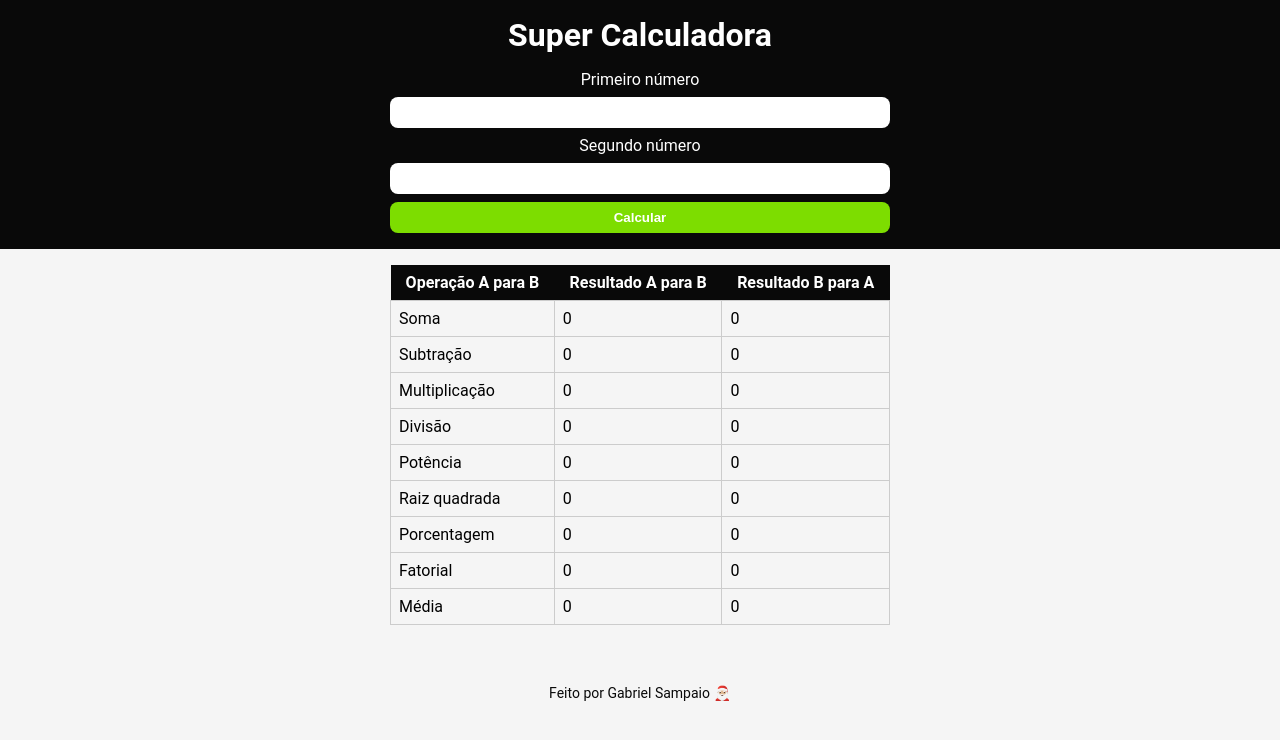
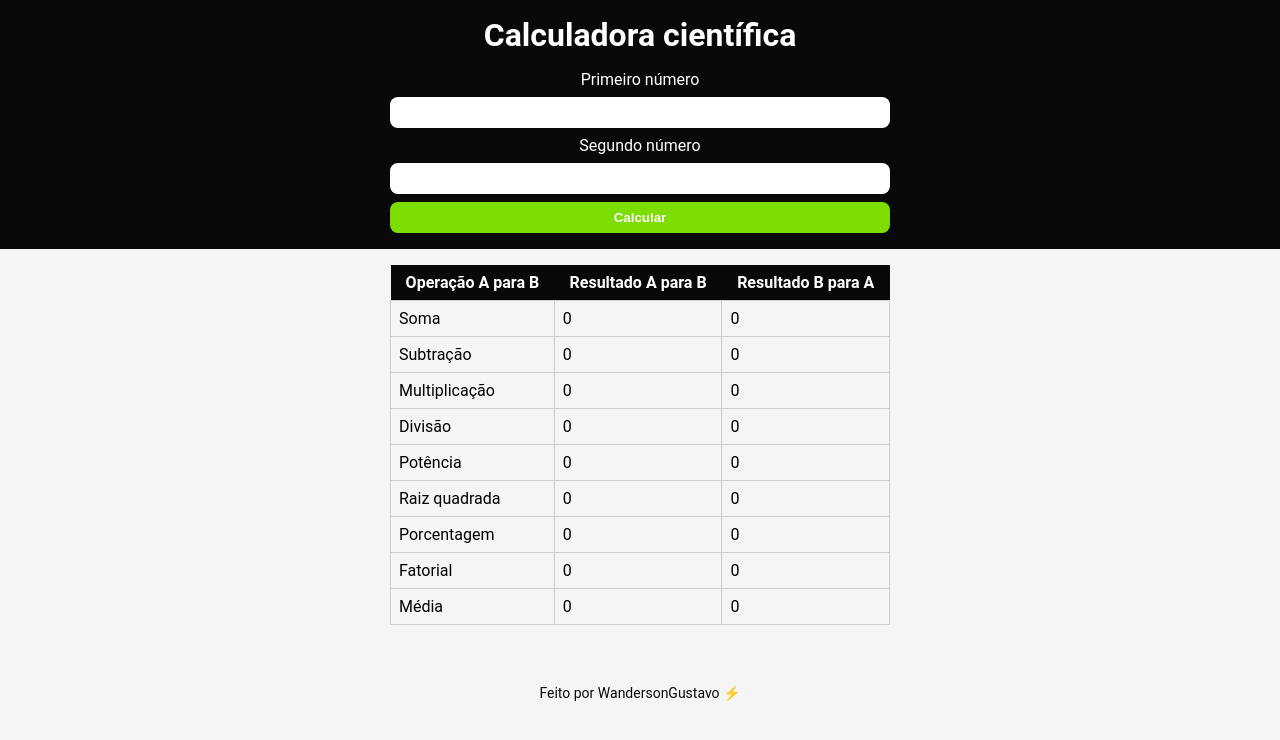
Before and after one commit to WandersonGustavo/portifolio-wanderson, a plain HTML site: page calculadora_cientifica/index.html in a window 1280 px wide. Drawn offline with Linux system fonts and the light colour scheme.

Commit message:
Update index.html

```diff
--- a/calculadora_cientifica/index.html
+++ b/calculadora_cientifica/index.html
@@ -3,13 +3,13 @@
 <head>
     <meta charset="UTF-8">
     <meta name="viewport" content="width=device-width, initial-scale=1.0">
-    <title>Super Calculadora</title>
+    <title>Calculadora Científica!!</title>
     <link rel="stylesheet" href="styles.css" />
 </head>
 <body>
 
     <header>
-        <h1 class="header-tittle">Super Calculadora</h1>
+        <h1 class="header-tittle">Calculadora científica</h1>
         <div class="header-form-container">
             <form class="header-form">
                 <label for="num1">Primeiro número</label>
@@ -97,7 +97,7 @@
         </div>
     </main>
 
-    <footer>Feito por Gabriel Sampaio 🎅🏼</footer>
+    <footer>Feito por WandersonGustavo ⚡</footer>
 
     <script type="module">
         import { App } from "./js/index.js";
```
